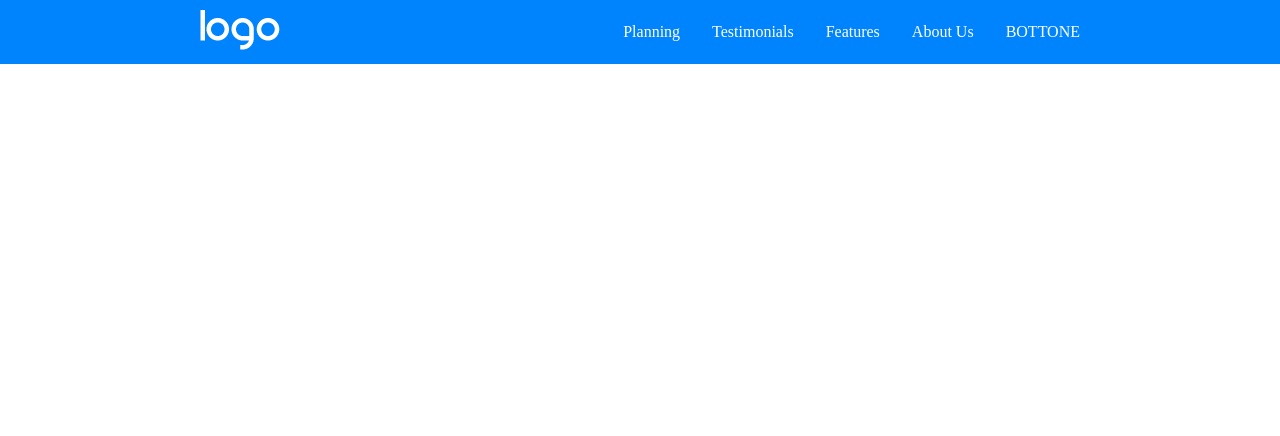
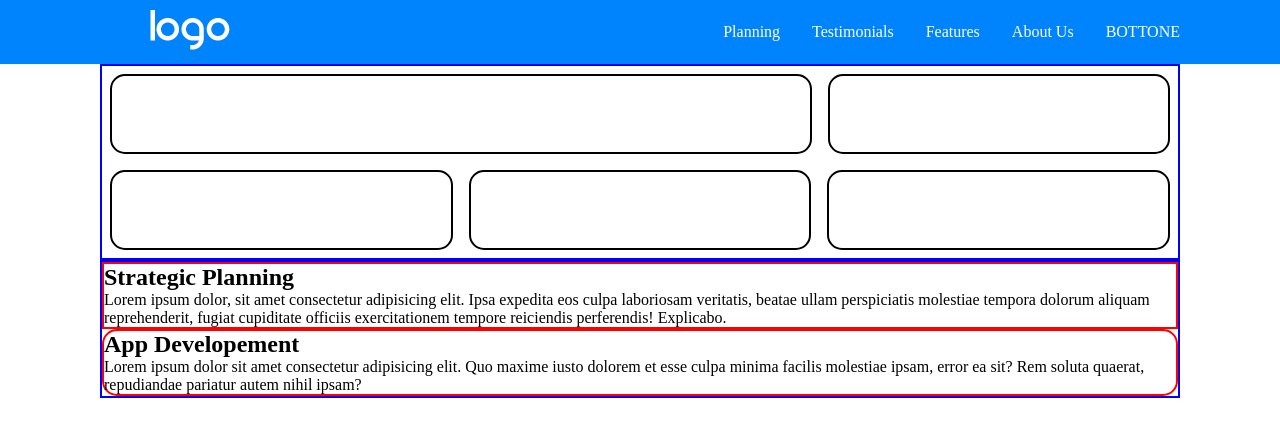
Before and after one commit to DanielMarella/htmlcss-responsive-layout, a plain HTML site: page index.html in a window 1280 px wide. Drawn offline with Linux system fonts and the light colour scheme.

Commit message:
adjust the margin, add stretgic-plan section

```diff
--- a/css/style.css
+++ b/css/style.css
@@ -6,6 +6,8 @@
     box-sizing: border-box;
 }
 
+body{
+}
 
 
 
@@ -26,6 +28,11 @@
     align-items: center;
 }
 
+.flex-column{
+    display: flex;
+    flex-direction: column;
+}
+
 
 ul{
     list-style-type: none;
@@ -36,21 +43,23 @@ ul{
 
 /* MOBILE FIRST 480px */
 
+/* HEADER */
+
 #logo{
-    margin-left: 2rem;
+    margin-left: 50px;
 }
 
 header{
     background-color: #0084fd;
+    width: 100%;
 }
 
 .nav-head{
     height: 8vh;
-    width: 100%;
 }
 
 .tent{
-    margin-right: 2rem;
+    margin-right: 50px;
     color: white;
     font-size: 2rem;
 }
@@ -60,19 +69,127 @@ header{
     color: white;
 }
 
+/* **************************** */
+
+/* MAIN */
+
+main{
+    width: 100%;
+}
+
+/* DEMO-APPLICATION */
+
+
+.demo-application{
+
+}
+
+.container{
+    border: 2px solid blue;
+    margin: 0 50px;
+}
+
+.box-70-30{
+    width: 100%;
+}
+
+.big-box{
+    width: 100%;
+    height: 10vh;
+    border: 2px solid black;
+    border-radius: 15px;
+    margin: .5rem 0;
+}
+
+.less-small{
+    width: 100%;
+    height: 10vh;
+    border: 2px solid black;
+    border-radius: 15px;
+    margin: .5rem 0;
+
+}
+
+.box-33{
+    width: 100%;
+}
+.box{
+    width: 100%;
+    height: 10vh;
+    border: 2px solid black;
+    border-radius: 15px;
+    margin: .5rem 0;
+
+}
+
+/* ******************************* */
+
+
+/* STRATEGIC PLANNING */
+
+.strategic{
+    width: 100%;
+
+    border: 2px solid red;
+}
+
+.developement{
+    width: 100%;
+    border: 2px solid red;
+    border-radius: 15px;
+
+}
+
+
+
+/* ******************************* */
 
 /* TABLET 768px  */
 
+/* BOX */
+@media screen and (min-width: 480px) {
 
+    .container{
+        margin: 0 100px;
+    }
 
+    .box-70-30{
+        display: flex;
+        flex-direction: row;
+    }
 
+    .big-box{
+        width: calc((100% / 3) * 2.05);
+        margin: .5rem .5rem;
+    }
 
-/* DESKTOP DA  IN SU */
+    .less-small{
+        width: calc(100% / 3);
+        margin: .5rem .5rem;
+    }
+
+    .box-33{
+
+        display: flex;
+        width: 100%;
+
+    }
+
+    .box{
+        width: calc(100% / 3);
+        margin: .5rem .5rem;
+    }
+
+}
+
+/* ************************************ */
+
+/* DESKTOP DA 768 IN SU */
 
 @media screen and (min-width: 768px) {
 
-    #logo{
-        margin-left: 200px;
+    .nav-head{
+        margin: 0 100px;
     }
 
     .tent{
@@ -82,7 +199,6 @@ header{
     .link{
         display: flex;
         gap: 2rem;
-        margin-right: 200px;
     }
 
 }
--- a/index.html
+++ b/index.html
@@ -41,7 +41,7 @@
 
     <!-- MAIN CON 6 SEZIONI -->
     <main>
-        <section>
+        <section class="demo-application">
             <!-- CONTENITORE CON 5 BOX DENTRO (1 PIU LARGO DEGLI ALTRI) -->
             <div class="container flex-column center">
                 <div class="box-70-30 flex-column">
@@ -59,8 +59,18 @@
         </section>
 
         <!-- SFONDO LILLA -->
-        <section>
+        <section class="strategic-planning">
             <!-- CONTENITORE -->
+            <div class="container">
+                <div class="strategic">
+                    <h1>Strategic Planning</h1>
+                    <p>Lorem ipsum dolor, sit amet consectetur adipisicing elit. Ipsa expedita eos culpa laboriosam veritatis, beatae ullam perspiciatis molestiae tempora dolorum aliquam reprehenderit, fugiat cupiditate officiis exercitationem tempore reiciendis perferendis! Explicabo.</p>
+                </div>
+                <div class="developement">
+                    <h1>App Developement</h1>
+                    <p>Lorem ipsum dolor sit amet consectetur adipisicing elit. Quo maxime iusto dolorem et esse culpa minima facilis molestiae ipsam, error ea sit? Rem soluta quaerat, repudiandae pariatur autem nihil ipsam?</p>
+                </div>
+            </div>
             <!-- DENTRO IL CONTENITORE DUE COLONNE  -->
             <!-- COLONNA A SX IMMAGINE ALTA  CON UN TITOLO E UN P SOTTO -->
             <!-- COLONNA A DX BORDO ARROTONDATO, IMMAGINE, CON  UN TITOLO, UN P E UN BOTTONE A FORMA CERCHIO CON FRECCIA DENTRO -->
```
